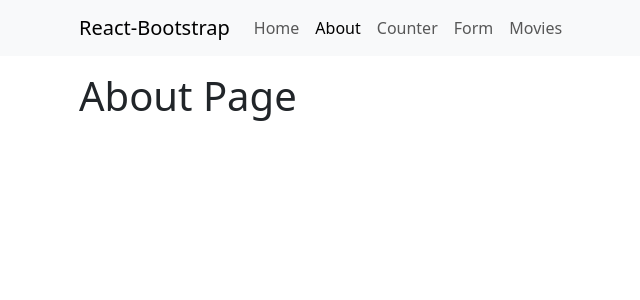
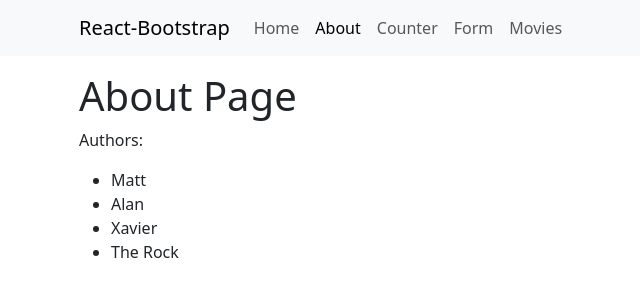
Before and after one commit to EricCote/react_direct_impact, a React (Vite) app: page /about in a window 1280 px wide. Shown: the top 300 px of the page, without its empty margins (3-643 px from the left). Built offline with nearby package versions, Linux system fonts and the light colour scheme.

Commit message:
Unordered list of authors on the about us page

```diff
--- a/src/About/About.jsx
+++ b/src/About/About.jsx
@@ -1,4 +1,16 @@
+
+const authors=[
+    {id: 1, name: 'Matt'},
+    {id: 2, name: 'Alan'},
+    {id: 3, name: 'Xavier'},
+    {id: 4, name: 'The Rock'},
+]
 
 export default function About() {
-    return <h1>About Page</h1>
+    return (
+        <>
+            <h1>About Page</h1>
+            <p>Authors: </p><ul>{authors.map(author => (<li key={author.id}>{author.name}</li>))}</ul>
+        </>
+    )
 }
```
